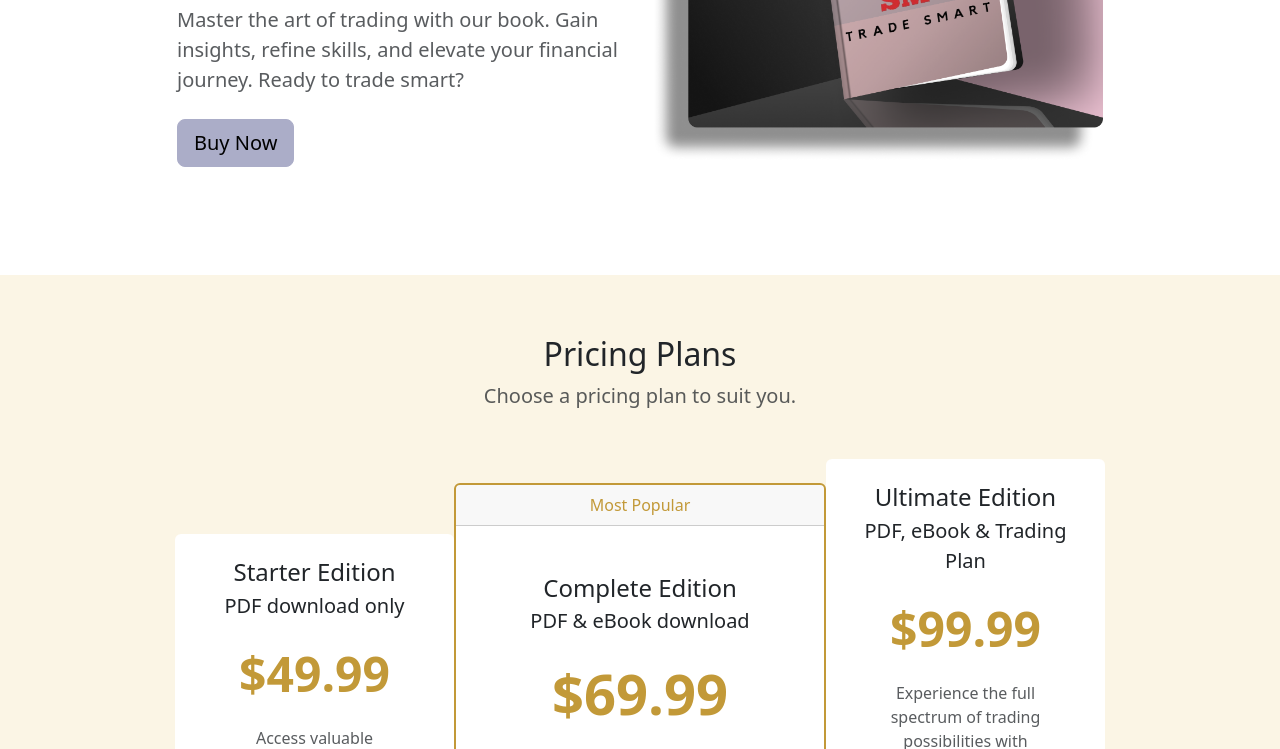
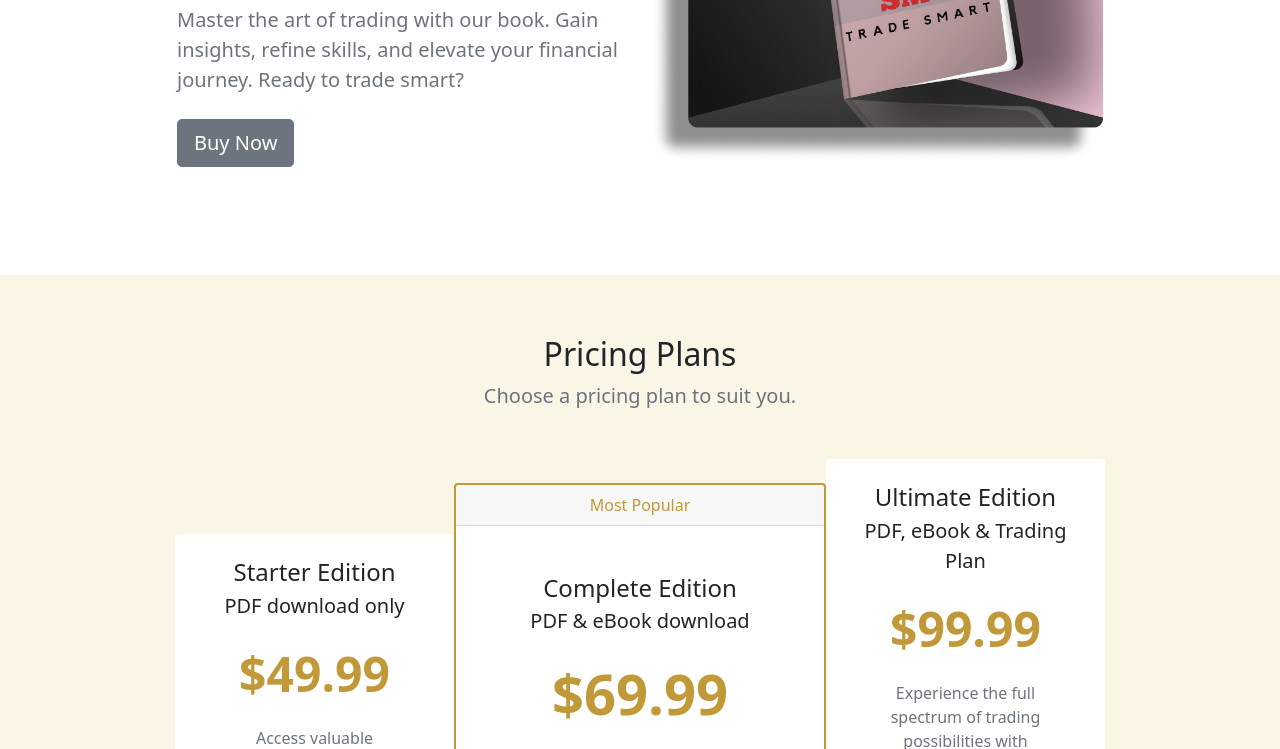
Before and after one commit to Wangu-Phillip/Book-Launch-Website, a plain HTML site: page index.html in a window 1280 px wide. Shown: the part 393-1142 px from the top of the page. Drawn offline with nearby package versions, Linux system fonts and the light colour scheme; files that its build step writes are made by us from their sources.

Commit message:
reset changes

```diff
--- a/index.html
+++ b/index.html
@@ -6,11 +6,7 @@
   <meta name="viewport" content="width=device-width, initial-scale=1.0">
   <title>Smart Money Concepts - the Book</title>
   <link rel="stylesheet" href="https://cdn.jsdelivr.net/npm/bootstrap-icons@1.5.0/font/bootstrap-icons.css">
-
-  <!-- fix the bottom link -->
-  <link href="./main.css" rel="stylesheet">
-
-
+  <link href="/css/main.min.css" rel="stylesheet">
   <style>
     section {
       padding: 60px 0;
```
Also changed, not shown: css/main.min.css (renamed from main.min.css), sass/main.scss (renamed from main.scss), 2 other files.
